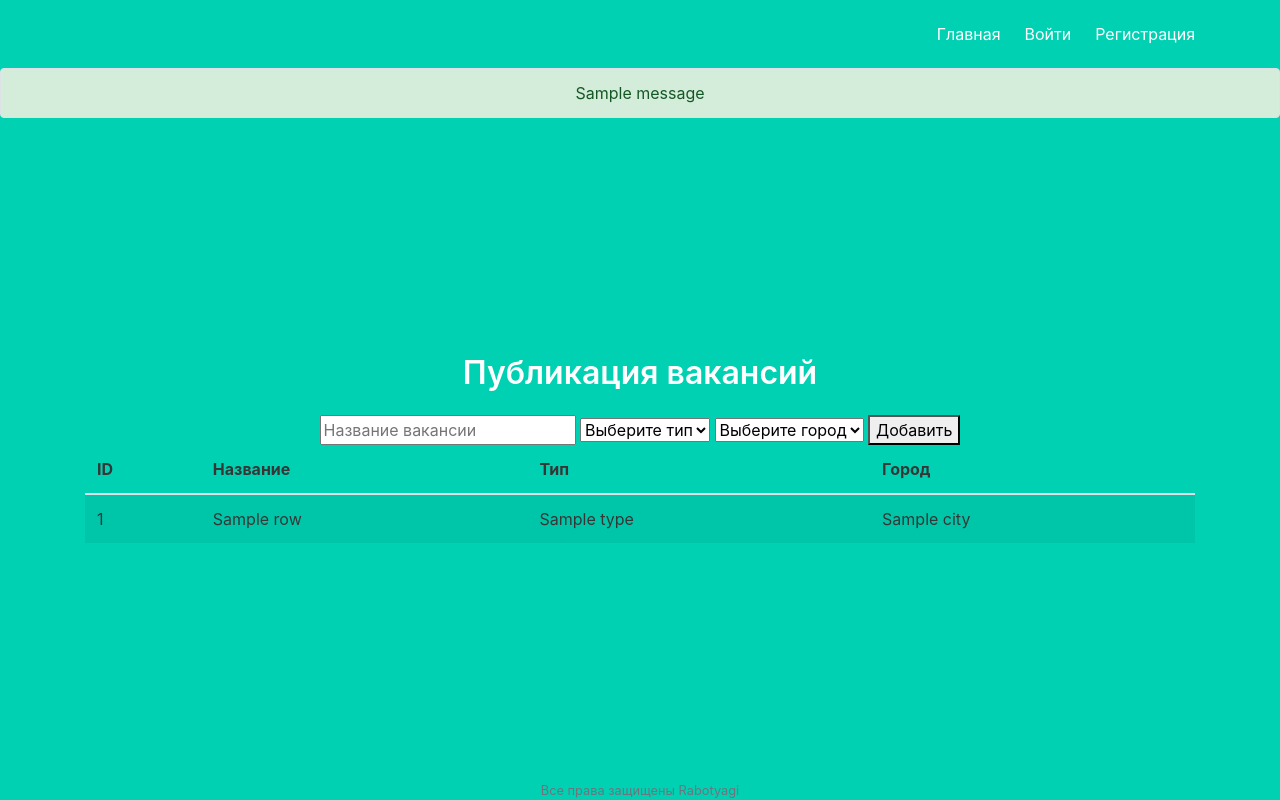
After one commit to ttoktassynov/rabotyagi, a Python web app: template templates/openings.html in a window 1280 px wide. The commit adds this page. Run offline with Jinja, Linux system fonts and the light colour scheme; the template is opened without the code that fills it: most values are stand-ins (such as "Sample title", 1, 10 or a date in 2020); one stand-in notice (Sample message) is shown; some libraries are stand-ins or nearby versions.

Commit message:
added openings

```diff
--- a/templates/base.html
+++ b/templates/base.html
@@ -7,6 +7,8 @@
     <meta name="viewport" content="width=device-width, initial-scale=1">
     <title>Flask Auth Example</title>
     <link rel="stylesheet" href="https://cdnjs.cloudflare.com/ajax/libs/bulma/0.7.2/css/bulma.min.css" />
+    <link href="https://maxcdn.bootstrapcdn.com/bootstrap/4.1.3/css/bootstrap.min.css" rel="stylesheet">
+    <link href="/static/styles.css" rel="stylesheet">
 </head>
 
 <body>
@@ -19,24 +21,27 @@
                     <div id="navbarMenuHeroA" class="navbar-menu">
                         <div class="navbar-end">
                             <a href="{{ url_for('main.index') }}" class="navbar-item">
-                                Home
+                                Главная
                             </a>
                             {% if current_user.is_authenticated %}
                             <a href="{{ url_for('main.profile') }}" class="navbar-item">
-                                Profile
+                                Настройки
+                            </a>
+                            <a href="{{ url_for('main.openings') }}" class="navbar-item">
+                                Вакансии
                             </a>
                             {% endif %}
                             {% if not current_user.is_authenticated %}
                             <a href="{{ url_for('auth.login') }}" class="navbar-item">
-                                Login
+                                Войти
                             </a>
                             <a href="{{ url_for('auth.signup') }}" class="navbar-item">
-                                Sign Up
+                                Регистрация
                             </a>
                             {% endif %}
                             {% if current_user.is_authenticated %}
                             <a href="{{ url_for('auth.logout') }}" class="navbar-item">
-                                Logout
+                                Выйти
                             </a>
                             {% endif %}
                         </div>
@@ -45,12 +50,22 @@
             </nav>
 
         </div>
+        {% if get_flashed_messages() %}
+            <header>
+                <div class="alert alert-success border text-center" role="alert">
+                    {{ get_flashed_messages() | join(" ") }}
+                </div>
+            </header>
+        {% endif %}
         <div class="hero-body">
             <div class="container has-text-centered">
                {% block content %}
                {% endblock %}
             </div>
         </div>
+        <footer class="small text-center text-muted">
+            Все права защищены <a href="#">Rabotyagi</a>
+        </footer>
     </section>
 </body>
 
--- a/templates/index.html
+++ b/templates/index.html
@@ -5,6 +5,6 @@
   Rabotyagi
 </h1>
 <h2 class="subtitle">
-  The place where blue-collars and employers can find each other!
+  Rabotyagi.kz - место, где работники могут найти подработку!
 </h2>
 {% endblock %}
--- /dev/null
+++ b/templates/openings.html
@@ -0,0 +1,51 @@
+{% extends "base.html" %}
+
+{% block content %}
+<h1 class="title">
+  Публикация вакансий
+</h1>
+
+
+<form action="/openings" method="post">
+    <input name="name" placeholder="Название вакансии" type="text">
+
+    <select name="types">
+        <option>Выберите тип</option>
+        {% for type in types %}
+        <option>{{type["type"]}}</option>
+        {% endfor %}
+    </select>
+    <select name="cities">
+        <option>Выберите город</option>
+        {% for city in cities %}
+        <option>{{city["city"]}}</option>
+        {% endfor %}
+    </select>
+    <button>Добавить</button>
+</form>
+
+
+<table class="table table-striped">
+    <thead>
+        <tr>
+            <th scope="col">ID</th>
+            <th scope="col">Название</th>
+            <th scope="col">Тип</th>
+            <th scope="col">Город</th>
+        </tr>
+        </thead>
+        <tbody>
+            {% for row in rows%}
+            <tr>
+            <td>{{row["id"]}}</td>
+            <td>{{row["name"]}}</td>
+            <td>{{row["type"]}}</td>
+            <td>{{row["city"]}}</td>
+            </tr>
+            {% endfor %}
+        </tbody>
+</table>
+
+
+
+{% endblock %}
--- a/templates/profile.html
+++ b/templates/profile.html
@@ -2,6 +2,6 @@
 
 {% block content %}
 <h1 class="title">
-  Welcome, {{ name }}!
+  Добро пожаловать, {{ name }}!
 </h1>
 {% endblock %}
```
Also changed, not shown: main.py (+25 -1 lines), models.py (+21 -1 lines).
